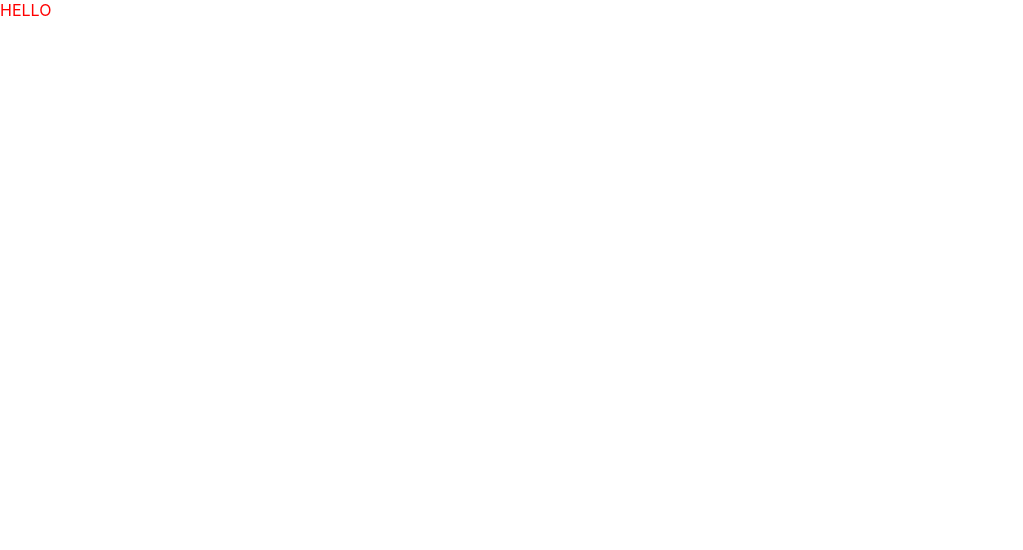
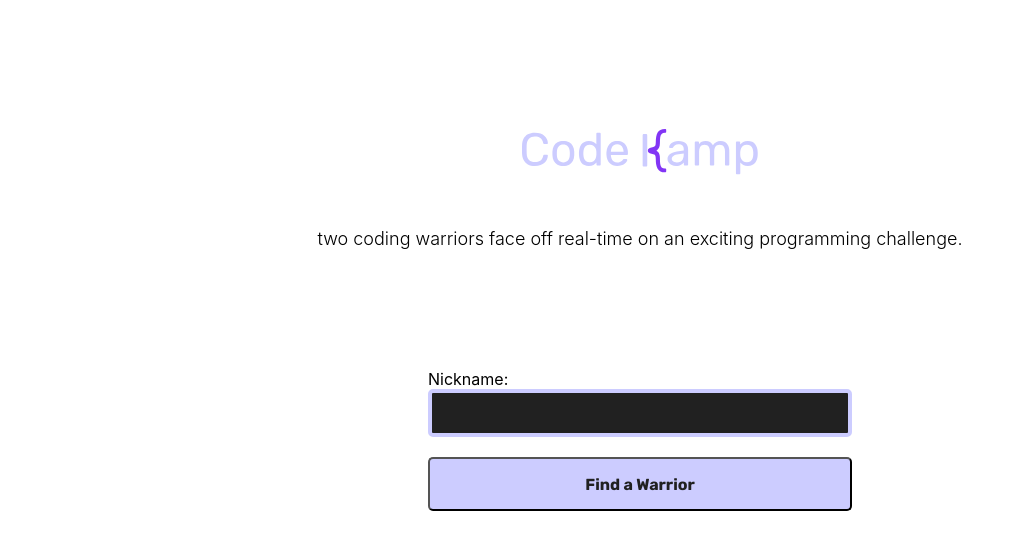
Before and after one commit to Anurodhyadav/codekamp, a Next.js app in the folder my-app/: page / in a window 1280 px wide. Shown: the top 550 px of the page, without its empty margins (0-1023 px from the left). Built offline with nearby package versions, Linux system fonts and the light colour scheme.

Commit message:
designed the home screen

```diff
--- a/my-app/pages/_app.js
+++ b/my-app/pages/_app.js
@@ -1,4 +1,5 @@
 import '../styles/globals.css'
+import '../styles/main.css'
 
 function MyApp({ Component, pageProps }) {
   return <Component {...pageProps} />
--- a/my-app/pages/index.js
+++ b/my-app/pages/index.js
@@ -1,9 +1,46 @@
 import styled from "styled-components";
+import Image from "next/image"
 
 export default function Home() {
-  return <Containr>HELLO</Containr>;
+  return <Container>
+    <LogoContainer>
+       {/* <img src={MainLogo} alt="Logo"/> */}
+       <Image src={"/asset/logo.svg"} height = {64} width = {256} />
+       </LogoContainer>
+      <Subheading>
+       two coding warriors face off real-time on an exciting programming challenge.
+       </Subheading>
+       <Form className="NicknameInput">
+  <Label>
+    Nickname:
+    <input className="inputBox" type="text" name="name" />
+  </Label>
+  <input class="primary-btn marginS" type="submit" value="Find a Warrior"/>
+</Form>
+
+  </Container>;
 }
 
-const Containr = styled.div`
-  color: red;
+const Container = styled.div`
+  margin-top: var(--spacingL);
+  display:flex;
+  flex-direction: column;
+  justify-content:center;
+  align-items:center;
 `;
+
+const LogoContainer = styled.div`
+
+`;
+const Form = styled.div`
+
+`;
+const Label = styled.div`
+
+`;
+
+const Subheading = styled.div`
+margin-top: var(--spacingS);
+font-weight: 300;
+font-size: 18px;
+`;
--- a/my-app/styles/globals.css
+++ b/my-app/styles/globals.css
@@ -1,3 +1,15 @@
+@import url('https://fonts.googleapis.com/css2?family=Rubik:wght@300;400;500;600;700;800&display=swap');
+
+:root {
+  --dark: #212121;
+  --lightPurple: #CCCCFF;
+  --spacingXS:20px;
+  --spacingS:40px;
+  --spacingM:80px;
+  --spacingL:120px;
+  --spacingXL:240px;
+}
+
 html,
 body {
   padding: 0;
@@ -20,7 +32,9 @@ a {
     color-scheme: dark;
   }
   body {
-    color: white;
-    background: black;
+    font-family: 'Rubik', sans-serif;
+    color: var(--lightPurple);
+    background: var(--dark);
+    line-height: 150%;
   }
 }
--- /dev/null
+++ b/my-app/styles/main.css
@@ -0,0 +1,28 @@
+.NicknameInput{
+    margin-top: var(--spacingL);
+}
+.inputBox {
+    width: 424px;
+    height: 48px;
+    border: 4px solid #CCCCFF;
+    border-radius: 5px;
+    background-color: var(--dark);
+  }
+
+  input, label {
+    display:block;
+    padding:10px;
+    font-family: 'Rubik', sans-serif;
+}
+.primary-btn{
+    width: 424px;
+    height: 54px;
+    background: #CCCCFF;
+    border-radius: 5px;
+    color: var(--dark);
+    font-weight: 700;
+    font-size: 16px;
+}
+.marginS{
+    margin-top:20px;
+}
```
Also changed, not shown: my-app/public/asset/logo.svg (added), 1 other file (tests, documents, lock files or other folders).
